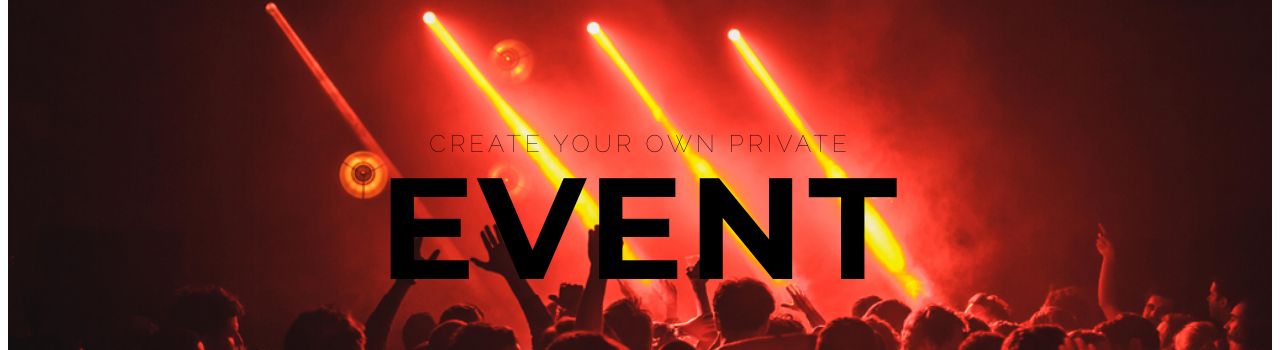
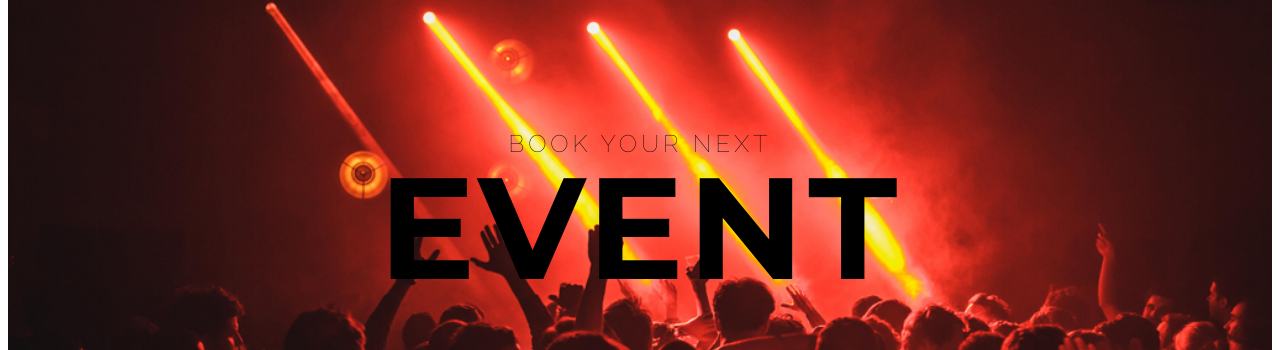
Before and after one commit to JacquesBurot/event-frontend, a Vue app: page /about in a window 1280 px wide. Shown: the part 131-481 px from the top of the page. Built offline with nearby package versions, Linux system fonts and the light colour scheme; a web font is replaced by a local one.

Commit message:
soundcloud Einbettung verändert

```diff
--- a/src/App.vue
+++ b/src/App.vue
@@ -6,7 +6,6 @@
     <router-link to="/create">Create</router-link>
   </div>
   <router-view/>
-  <iframe width="100%" height="300" scrolling="no" frameborder="no" allow="autoplay" src="https://w.soundcloud.com/player/?url=https%3A//api.soundcloud.com/tracks/845322208&color=%23040404&auto_play=true&hide_related=false&show_comments=true&show_user=true&show_reposts=false&show_teaser=true&visual=true"></iframe><div style="font-size: 10px; color: #cccccc;line-break: anywhere;word-break: normal;overflow: hidden;white-space: nowrap;text-overflow: ellipsis; font-family: Interstate,Lucida Grande,Lucida Sans Unicode,Lucida Sans,Garuda,Verdana,Tahoma,sans-serif;font-weight: 100;"><a href="https://soundcloud.com/user-434371931" title="kouroshmaleki" target="_blank" style="color: #cccccc; text-decoration: none;">kouroshmaleki</a> · <a href="https://soundcloud.com/user-434371931/anti-racism-summer-set" title="summer set" target="_blank" style="color: #cccccc; text-decoration: none;">summer set</a></div>
 </template>
 
 <style>
--- a/src/views/About.vue
+++ b/src/views/About.vue
@@ -3,12 +3,12 @@
   <section data-description="Super contrast">
     <div class="wrapper">
       <h1 class="delta uppercase thin raleway color-emphasis-2 ls-medium">
-        Create your own private<br>
+        Book your next<br>
         <span class="supersize montserrat bold">Event</span>
       </h1>
     </div>
   </section>
-
+  <iframe width="100%" height="300" scrolling="no" frameborder="no" allow="autoplay" src="https://w.soundcloud.com/player/?url=https%3A//api.soundcloud.com/tracks/845322208&color=%23040404&auto_play=true&hide_related=false&show_comments=true&show_user=true&show_reposts=false&show_teaser=true&visual=true"></iframe><div style="font-size: 10px; color: #cccccc;line-break: anywhere;word-break: normal;overflow: hidden;white-space: nowrap;text-overflow: ellipsis; font-family: Interstate,Lucida Grande,Lucida Sans Unicode,Lucida Sans,Garuda,Verdana,Tahoma,sans-serif;font-weight: 100;"><a href="https://soundcloud.com/user-434371931" title="kouroshmaleki" target="_blank" style="color: #cccccc; text-decoration: none;">kouroshmaleki</a> · <a href="https://soundcloud.com/user-434371931/anti-racism-summer-set" title="summer set" target="_blank" style="color: #cccccc; text-decoration: none;">summer set</a></div>
 </template>
 
 <style>
```
